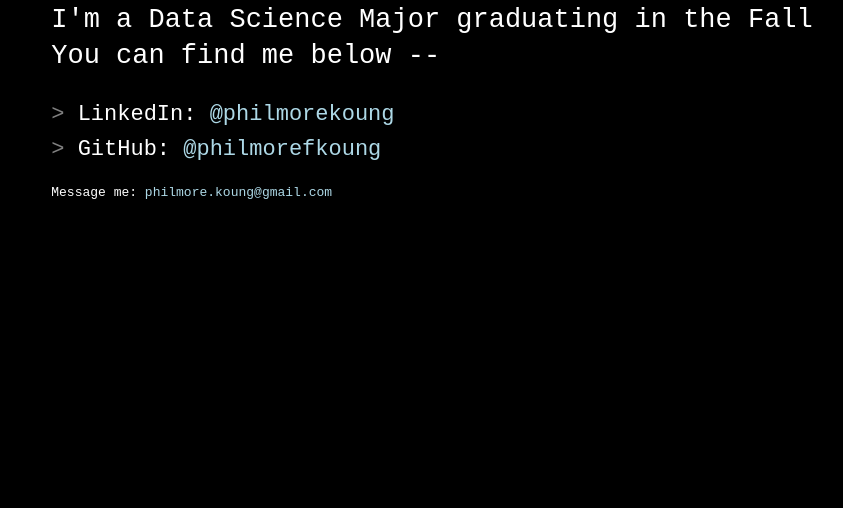
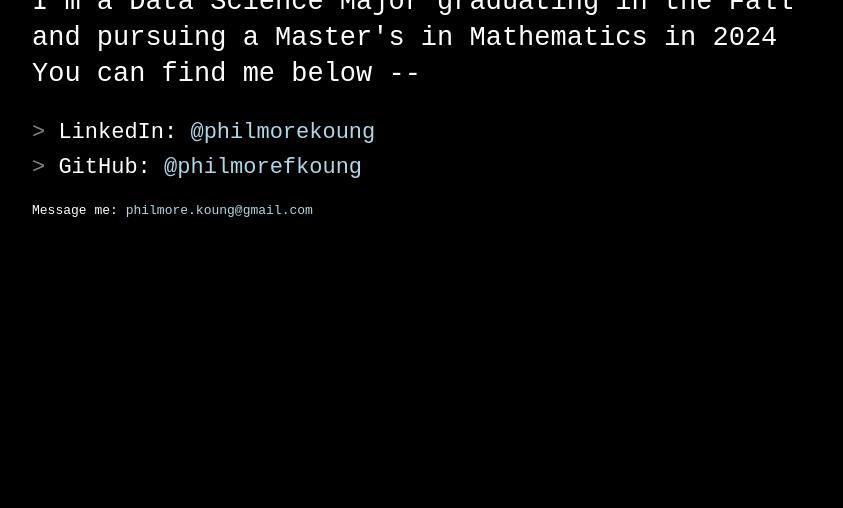
Before and after one commit to philmorefkoung/philmorefkoung.github.io, a plain HTML site: page index.html in a window 1280 px wide. Shown: the part 292-800 px from the top of the page, without its empty margins (208-1051 px from the left). Drawn offline with Linux system fonts and the light colour scheme.

Commit message:
Update index.html

```diff
--- a/index.html
+++ b/index.html
@@ -78,7 +78,7 @@
   <div id="bg">
     <div class="wrap">
       <h1 class="text1">Philmore Koung</h1>
-      <p class="description">I'm a Data Science Major graduating in the Fall<br>You can find me below --</p>
+      <p class="description">I'm a Data Science Major graduating in the Fall and pursuing a Master's in Mathematics in 2024<br>You can find me below --</p>
       <div class="url-wrap">
         <div class="url-container">
           <p class="list-entry">
```
